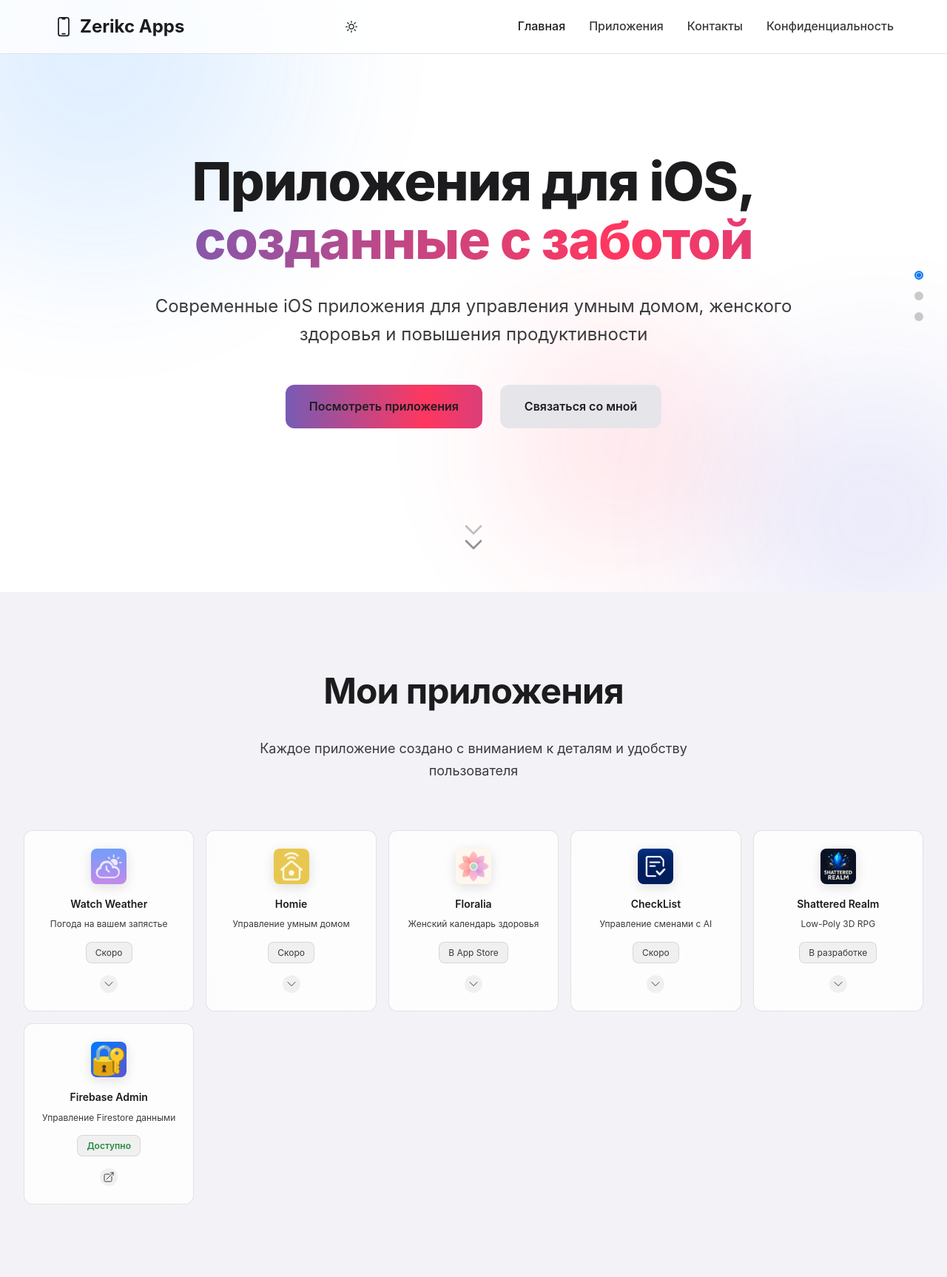
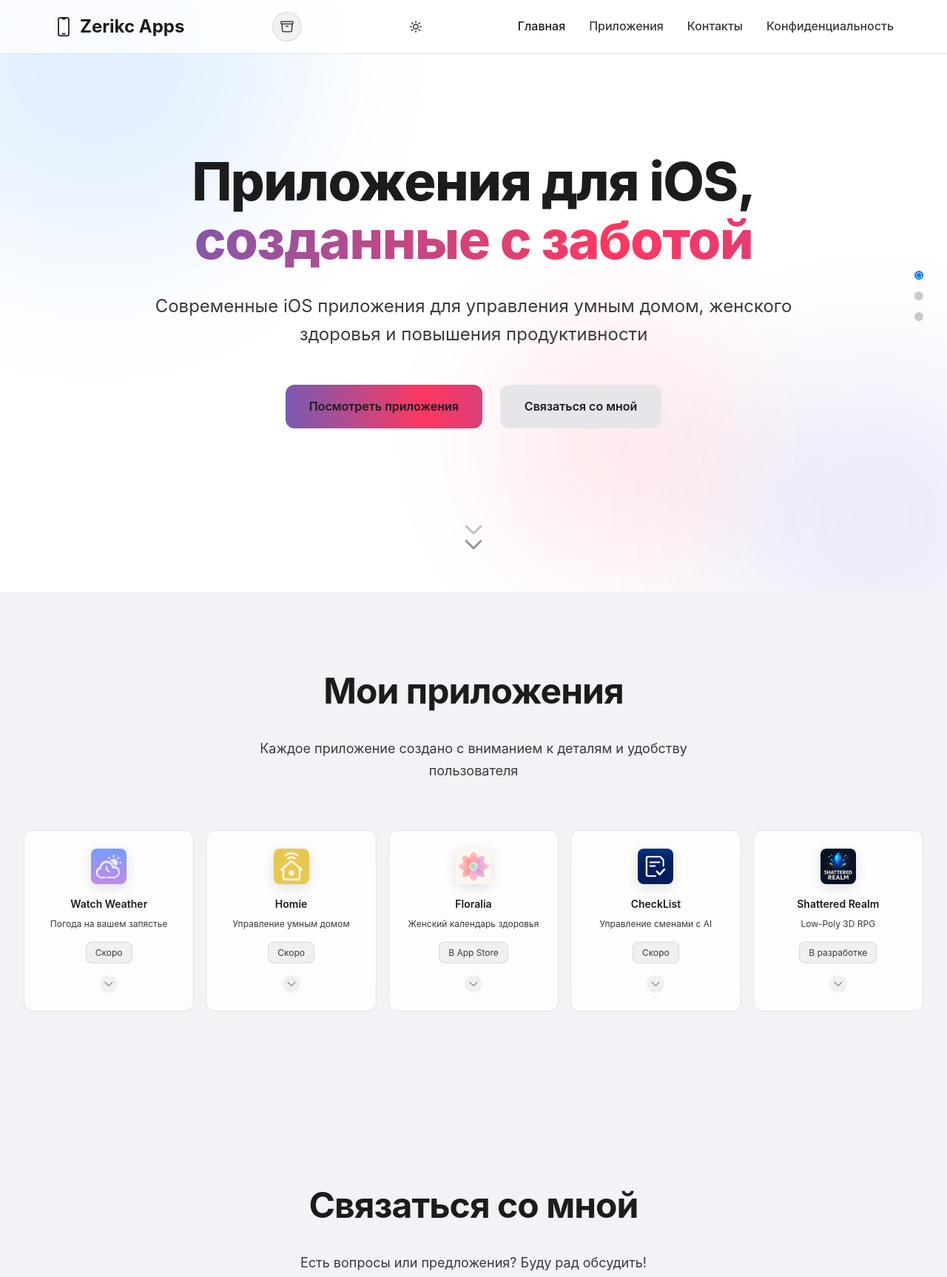
Before and after one commit to zerikc/zerikc.github.io, a plain HTML site: page index.html in a window 1280 px wide. Shown: the top 1726 px of the page at 74% size. Drawn offline with Linux system fonts and the light colour scheme.

Commit message:
Добавлена кнопка админ-панели в правый верхний угол навигации

```diff
--- a/css/styles.css
+++ b/css/styles.css
@@ -236,6 +236,58 @@ body {
     background: rgba(255, 255, 255, 0.15);
     border-color: rgba(255, 255, 255, 0.2);
     transform: scale(1.05);
+}
+
+.admin-toggle {
+    display: flex;
+    align-items: center;
+    justify-content: center;
+    width: 40px;
+    height: 40px;
+    background: rgba(255, 255, 255, 0.1);
+    border: 1px solid rgba(255, 255, 255, 0.1);
+    border-radius: 50%;
+    cursor: pointer;
+    transition: all var(--transition-fast);
+    position: relative;
+    overflow: hidden;
+    text-decoration: none;
+    margin-right: var(--spacing-sm);
+}
+
+.admin-toggle:hover {
+    background: rgba(255, 255, 255, 0.15);
+    border-color: rgba(255, 255, 255, 0.2);
+    transform: scale(1.05);
+}
+
+.admin-toggle svg {
+    width: 20px;
+    height: 20px;
+    color: var(--text-primary);
+    transition: all var(--transition-normal);
+}
+
+[data-theme="light"] .admin-toggle {
+    background: rgba(0, 0, 0, 0.05);
+    border-color: rgba(0, 0, 0, 0.1);
+}
+
+[data-theme="light"] .admin-toggle:hover {
+    background: rgba(0, 0, 0, 0.1);
+    border-color: rgba(0, 0, 0, 0.2);
+}
+
+@media (prefers-color-scheme: light) {
+    :root:not([data-theme="dark"]) .admin-toggle {
+        background: rgba(0, 0, 0, 0.05);
+        border-color: rgba(0, 0, 0, 0.1);
+    }
+
+    :root:not([data-theme="dark"]) .admin-toggle:hover {
+        background: rgba(0, 0, 0, 0.1);
+        border-color: rgba(0, 0, 0, 0.2);
+    }
 }
 
 .theme-icon {
@@ -967,19 +1019,6 @@ section {
     color: var(--text-secondary);
     border: 1px solid rgba(255, 255, 255, 0.1);
     margin-bottom: var(--spacing-sm);
-}
-
-.app-mini-status-live {
-    background: rgba(52, 199, 89, 0.15);
-    border-color: rgba(52, 199, 89, 0.4);
-    color: #34C759;
-    font-weight: 600;
-}
-
-[data-theme="light"] .app-mini-status-live {
-    background: rgba(52, 199, 89, 0.2);
-    border-color: rgba(52, 199, 89, 0.5);
-    color: #248A3D;
 }
 
 .app-mini-card.active .app-mini-status {
--- a/index.html
+++ b/index.html
@@ -45,6 +45,11 @@
                 </span>
                 <span class="brand-name">Zerikc Apps</span>
             </div>
+            <a href="admin/" class="admin-toggle" aria-label="Админ-панель" title="Firebase Admin Panel">
+                <svg xmlns="http://www.w3.org/2000/svg" fill="none" viewBox="0 0 24 24" stroke-width="1.5" stroke="currentColor">
+                    <path stroke-linecap="round" stroke-linejoin="round" d="M20.25 7.5l-.625 10.632a2.25 2.25 0 01-2.247 2.118H6.622a2.25 2.25 0 01-2.247-2.118L3.75 7.5M10 11.25h4M3.375 7.5h17.25c.621 0 1.125-.504 1.125-1.125v-1.5c0-.621-.504-1.125-1.125-1.125H3.375c-.621 0-1.125.504-1.125 1.125v1.5c0 .621.504 1.125 1.125 1.125z" />
+                </svg>
+            </a>
             <button class="theme-toggle" id="themeToggle" aria-label="Переключить тему">
                 <svg class="theme-icon sun-icon" xmlns="http://www.w3.org/2000/svg" fill="none" viewBox="0 0 24 24" stroke-width="1.5" stroke="currentColor">
                     <path stroke-linecap="round" stroke-linejoin="round" d="M12 3v2.25m6.364.386l-1.591 1.591M21 12h-2.25m-.386 6.364l-1.591-1.591M12 18.75V21m-4.773-4.227l-1.591 1.591M5.25 12H3m4.227-4.773L5.636 5.636M15.75 12a3.75 3.75 0 11-7.5 0 3.75 3.75 0 017.5 0z" />
@@ -204,21 +209,6 @@
                         <div class="expand-arrow">
                             <svg xmlns="http://www.w3.org/2000/svg" fill="none" viewBox="0 0 24 24" stroke-width="1.5" stroke="currentColor">
                                 <path stroke-linecap="round" stroke-linejoin="round" d="M19.5 8.25l-7.5 7.5-7.5-7.5" />
-                            </svg>
-                        </div>
-                    </div>
-
-                    <!-- Admin Panel Mini Card -->
-                    <div class="app-mini-card admin-panel-card" onclick="window.location.href='admin/'">
-                        <div class="app-mini-icon">
-                            <div class="app-icon-fallback" style="display: flex;">🔐</div>
-                        </div>
-                        <h3 class="app-mini-title">Firebase Admin</h3>
-                        <p class="app-mini-tagline">Управление Firestore данными</p>
-                        <div class="app-mini-status app-mini-status-live">Доступно</div>
-                        <div class="expand-arrow">
-                            <svg xmlns="http://www.w3.org/2000/svg" fill="none" viewBox="0 0 24 24" stroke-width="1.5" stroke="currentColor">
-                                <path stroke-linecap="round" stroke-linejoin="round" d="M13.5 6H5.25A2.25 2.25 0 003 8.25v10.5A2.25 2.25 0 005.25 21h10.5A2.25 2.25 0 0018 18.75V10.5m-10.5 6L21 3m0 0h-5.25M21 3v5.25" />
                             </svg>
                         </div>
                     </div>
```
